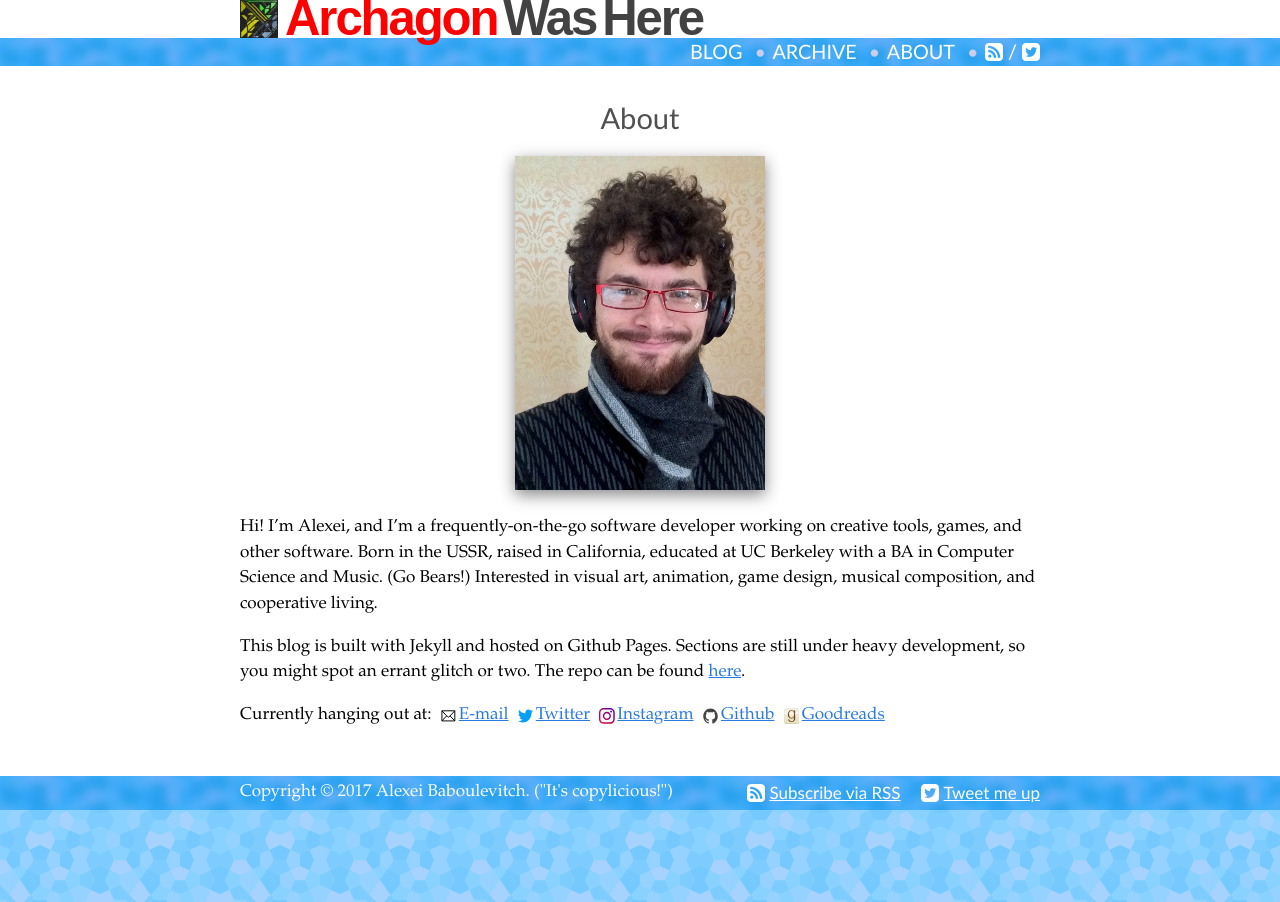
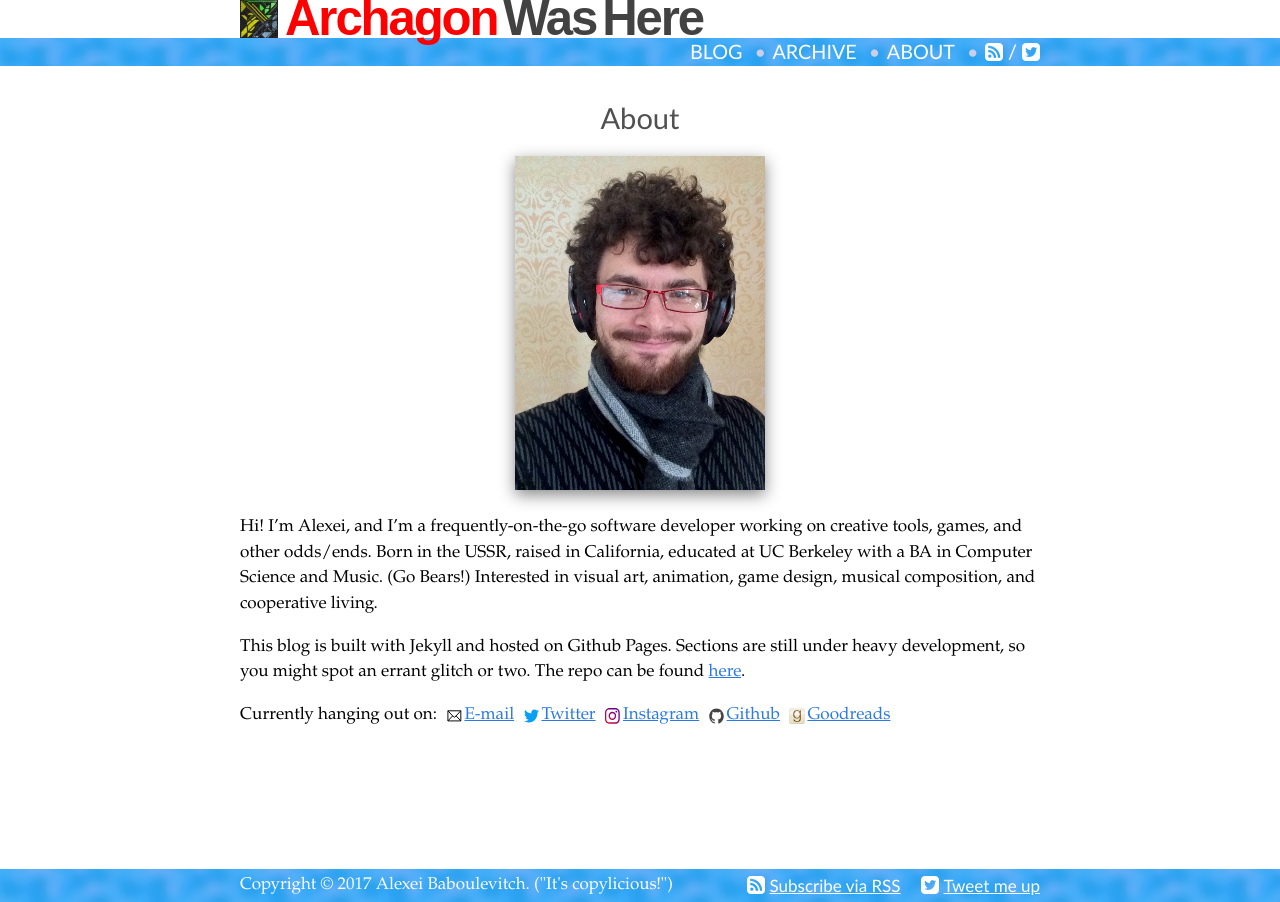
Before and after one commit to archagon/archagon.net, a Jekyll site: the page built from pages/about.md, in a window 1280 px wide. Built offline with Jekyll 4.4.1, drawn with Linux system fonts in a browser that asks for light colours.

Commit message:
Full height 100% hack.

```diff
--- a/_sass/_base.scss
+++ b/_sass/_base.scss
@@ -10,7 +10,6 @@
 //     }
 // }
 
-// TODO: figure out how to make this compatible with clearfix
 // TODO: should this include display: block?
 // h1, h2, h3, h4, h5, h6, p, blockquote, pre, ul, ol, dl, figure,
 %vertical-rhythm {
@@ -63,13 +62,15 @@ html {
     }
 }
 
-// TODO: footer too high if not enough content; visible on timeline page
-// .page-content {
-//     min-height: 88vh;
-// }
-// .document-page {
-//     min-height: 100%;
-// }
+// footer too high if not enough content; visible on timeline page
+.page-content {
+    // TODO: this is only approximate; I'm not really sure how else to do it
+    min-height: calc(100vh - 9.7rem);
+}
+// HACK: oh boy this does not belong here at all
+.document-page, .document-post {
+    min-height: inherit;
+}
 
 /////////////////////////////
 // Default Element Styling //
--- a/pages/about.md
+++ b/pages/about.md
@@ -5,11 +5,11 @@ permalink: /about/
 ---
 <img src="/images/avatar.jpg" class="about-photo bold-shadow" />
 
-Hi! I'm Alexei, and I'm a frequently-on-the-go software developer working on creative tools, games, and other software. Born in the USSR, raised in California, educated at UC Berkeley with a BA in Computer Science and Music. (Go Bears!) Interested in visual art, animation, game design, musical composition, and cooperative living.
+Hi! I'm Alexei, and I'm a frequently-on-the-go software developer working on creative tools, games, and other odds/ends. Born in the USSR, raised in California, educated at UC Berkeley with a BA in Computer Science and Music. (Go Bears!) Interested in visual art, animation, game design, musical composition, and cooperative living.
 
 This blog is built with Jekyll and hosted on Github Pages. Sections are still under heavy development, so you might spot an errant glitch or two. The repo can be found [here](https://github.com/archagon/archagon.net).
 
-Currently hanging out at: <span class="about-social">
+Currently hanging out on: <span class="about-social">
 <a class="about-icon-container" href="mailto:{{ site.email }}"><img class="about-social-icon" src="{{ site.baseurl }}/images/social-icons/email.svg" /><span class="about-social-service">E-mail</span></a>
 <a class="about-icon-container" href="https://twitter.com/{{ site.twitter }}"><img class="about-social-icon" src="{{ site.baseurl }}/images/social-icons/twitter.svg" /><span class="about-social-service">Twitter</span></a>
 <a class="about-icon-container" href="https://instagram.com/{{ site.instagram }}"><img class="about-social-icon" src="{{ site.baseurl }}/images/social-icons/instagram.svg" /><span class="about-social-service">Instagram</span></a>
```
